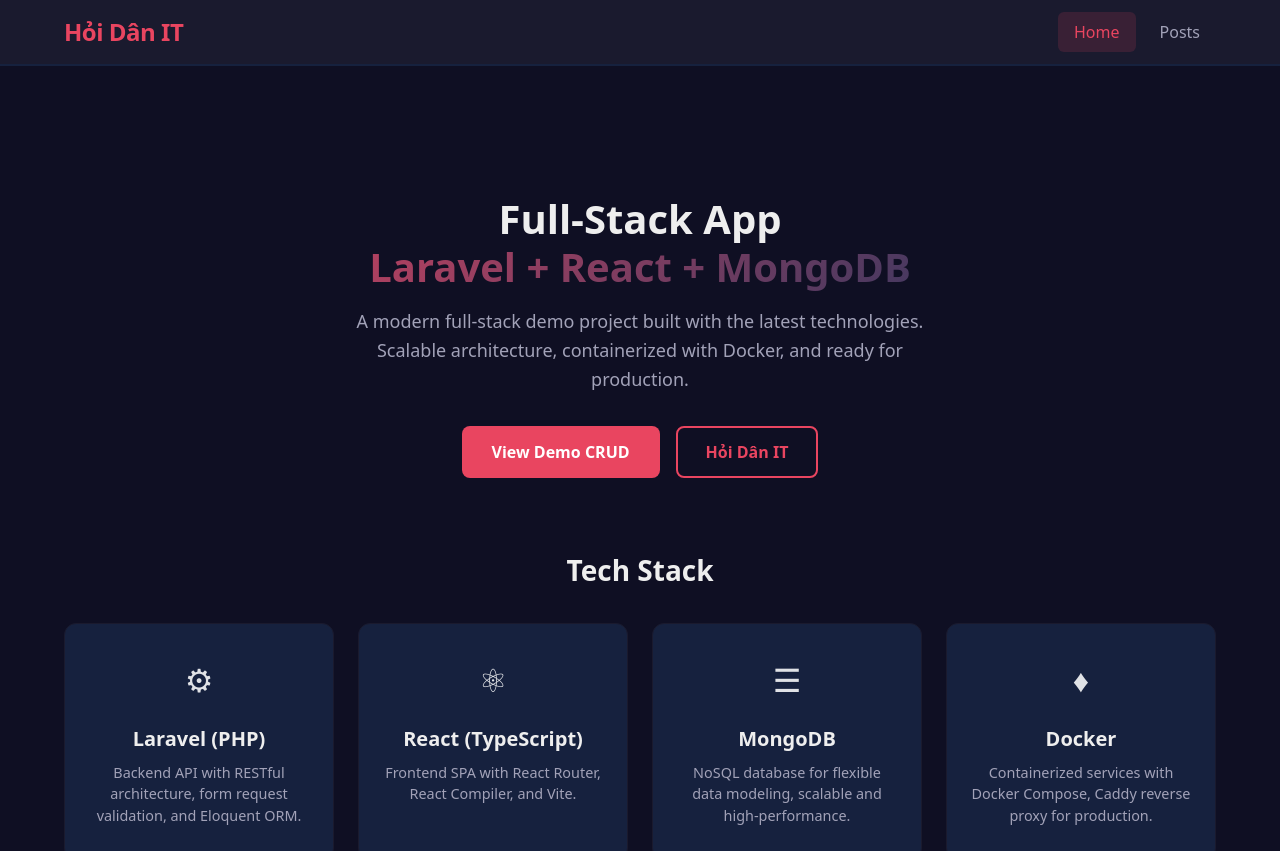
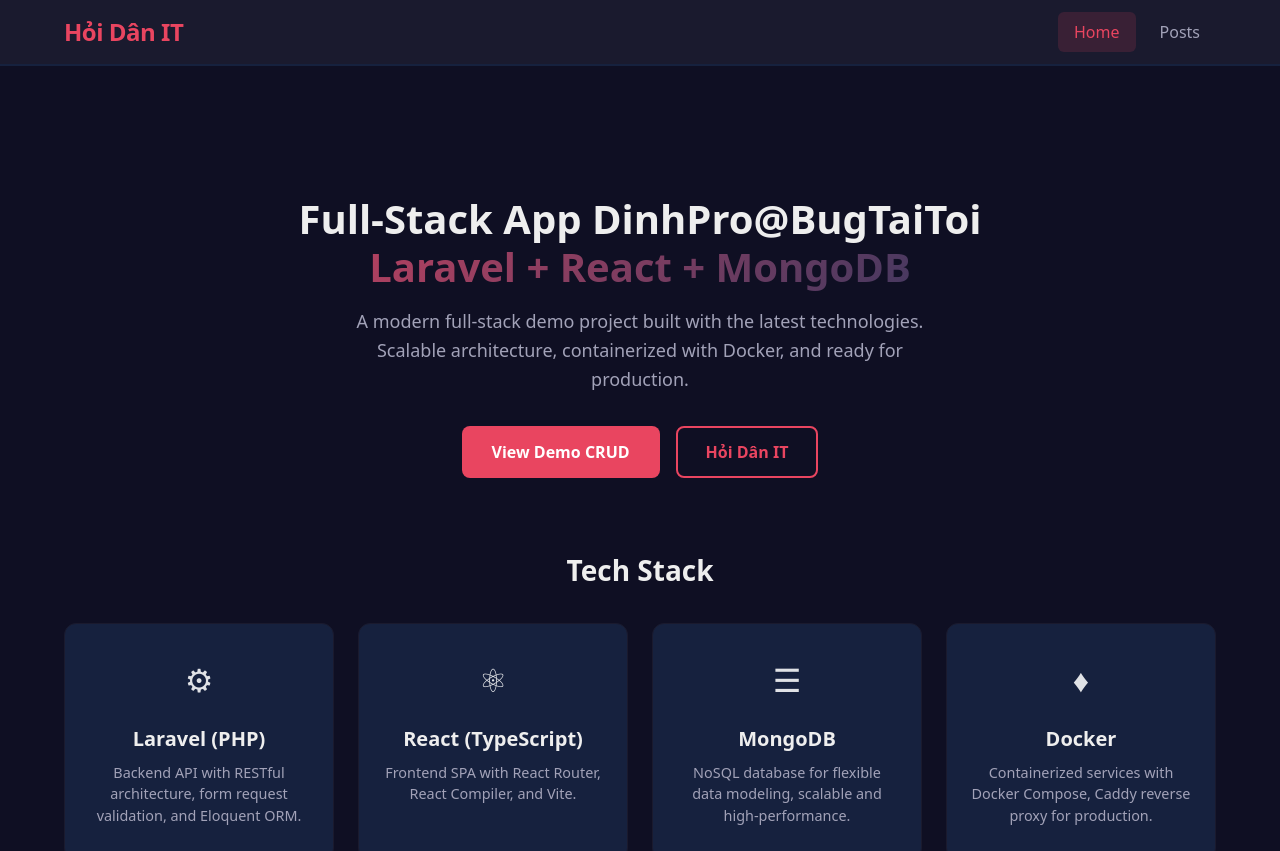
Before and after one commit to TranVanDinh15/demo-vps-frontend-public, a React (Vite) app: page / in a window 1280 px wide. Shown: the top 851 px of the page. Built offline with nearby package versions, Linux system fonts and the light colour scheme; no server answers.

Commit message:
first-auto-build

```diff
--- a/src/pages/HomePage.tsx
+++ b/src/pages/HomePage.tsx
@@ -7,7 +7,7 @@ function HomePage() {
       {/* Hero Section */}
       <section className="hero">
         <h1 className="hero-title">
-          Full-Stack App
+          Full-Stack App DinhPro@BugTaiToi
           <span className="hero-highlight"> Laravel + React + MongoDB</span>
         </h1>
         <p className="hero-subtitle">
```
